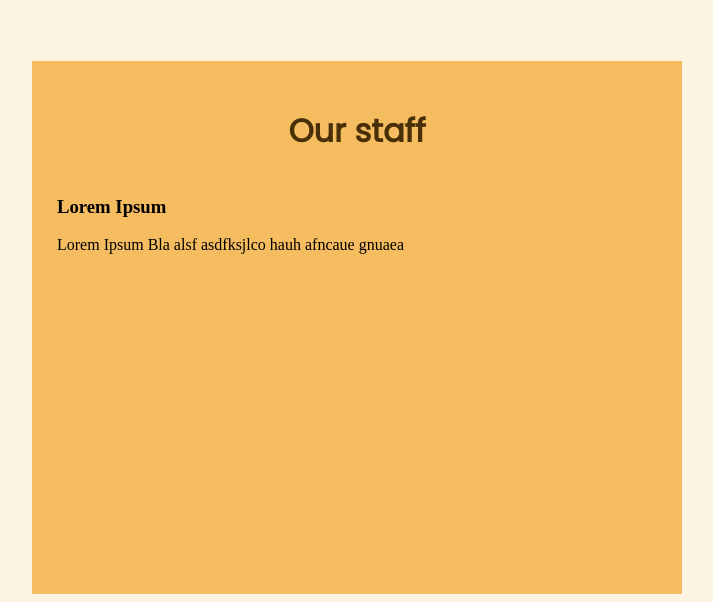
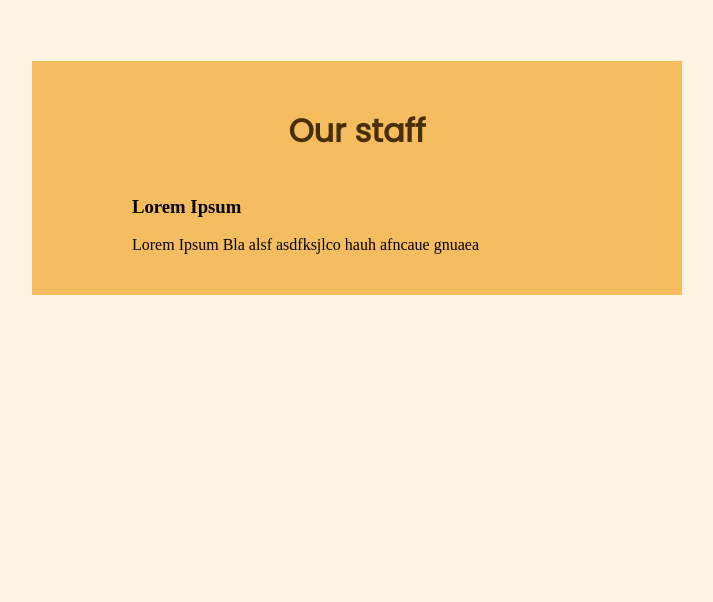
Before and after one commit to Vinay-Pillai/demo, a Python web app: template templates/bio.html in a window 1280 px wide. Shown: the part 210-812 px from the top of the page, without its empty margins (283-996 px from the left). After the commit the page ends 505 px from the top, so only its background shows below. Run offline with Jinja, Linux system fonts and the light colour scheme; the template is opened without the code that fills it, so the values that code supplies are empty.

Commit message:
Fixed volunteer info space

```diff
--- a/templates/bio.html
+++ b/templates/bio.html
@@ -30,8 +30,16 @@
         }
         .info{
             width:auto;
-            height:50%;
+            height:auto;
             text-align:left;
+            margin:auto;
+        }
+        .text{
+            width:75%;
+            margin:auto;
+        }
+        .volenteer-image{
+            width:25%;
             margin:auto;
         }
 
@@ -47,9 +55,11 @@
     <div class='box'>
         <h1>Our staff</h1>
         <div class="info">
-            <img src="">
-            <h3>Lorem Ipsum</h3>
-            <p>Lorem Ipsum Bla alsf asdfksjlco hauh afncaue gnuaea</p>
+            <img src="" class="volunteer-image">
+            <div class="text">
+                <h3>Lorem Ipsum</h3>
+                <p>Lorem Ipsum Bla alsf asdfksjlco hauh afncaue gnuaea</p>
+            </div>
         </div>
     </div>
 
```
